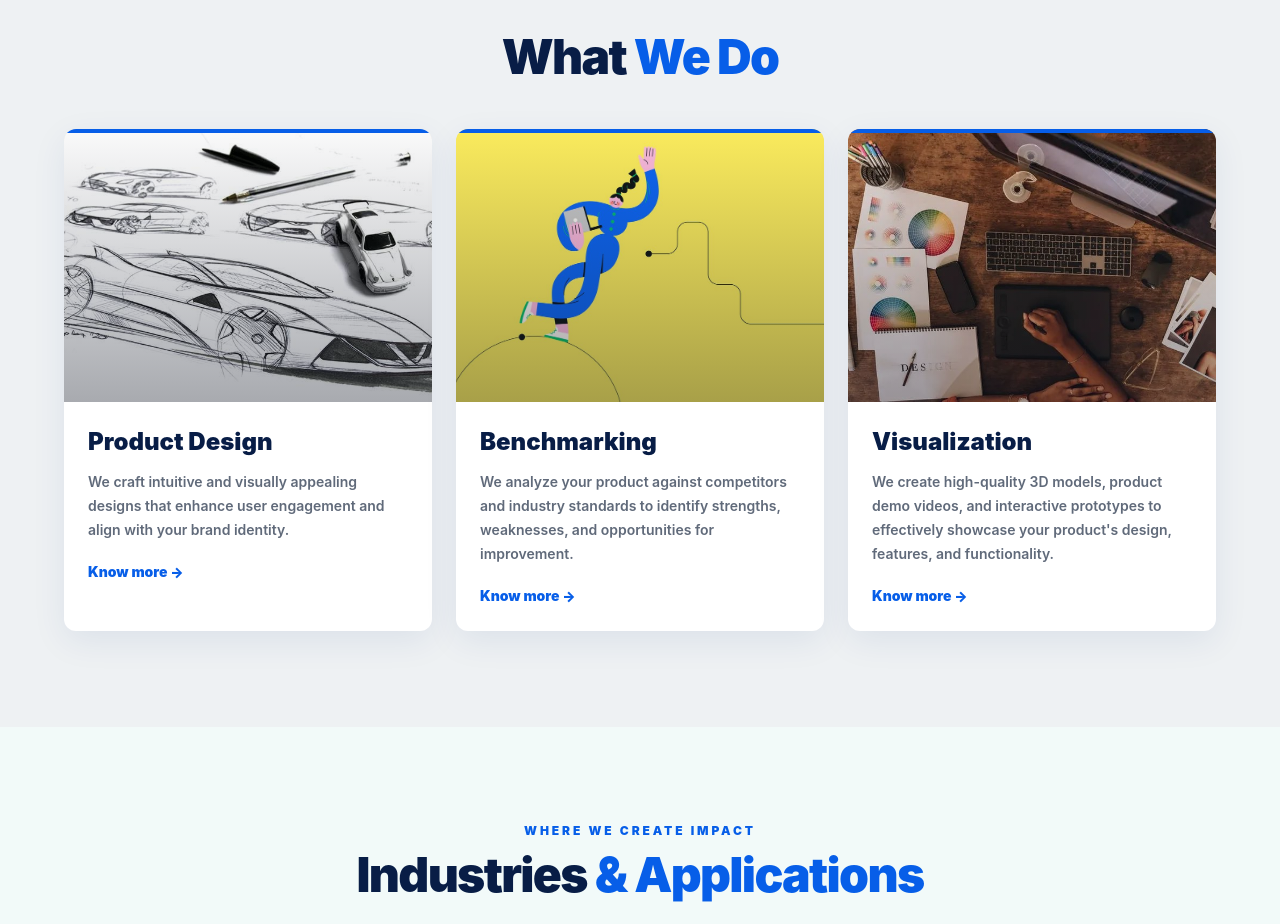
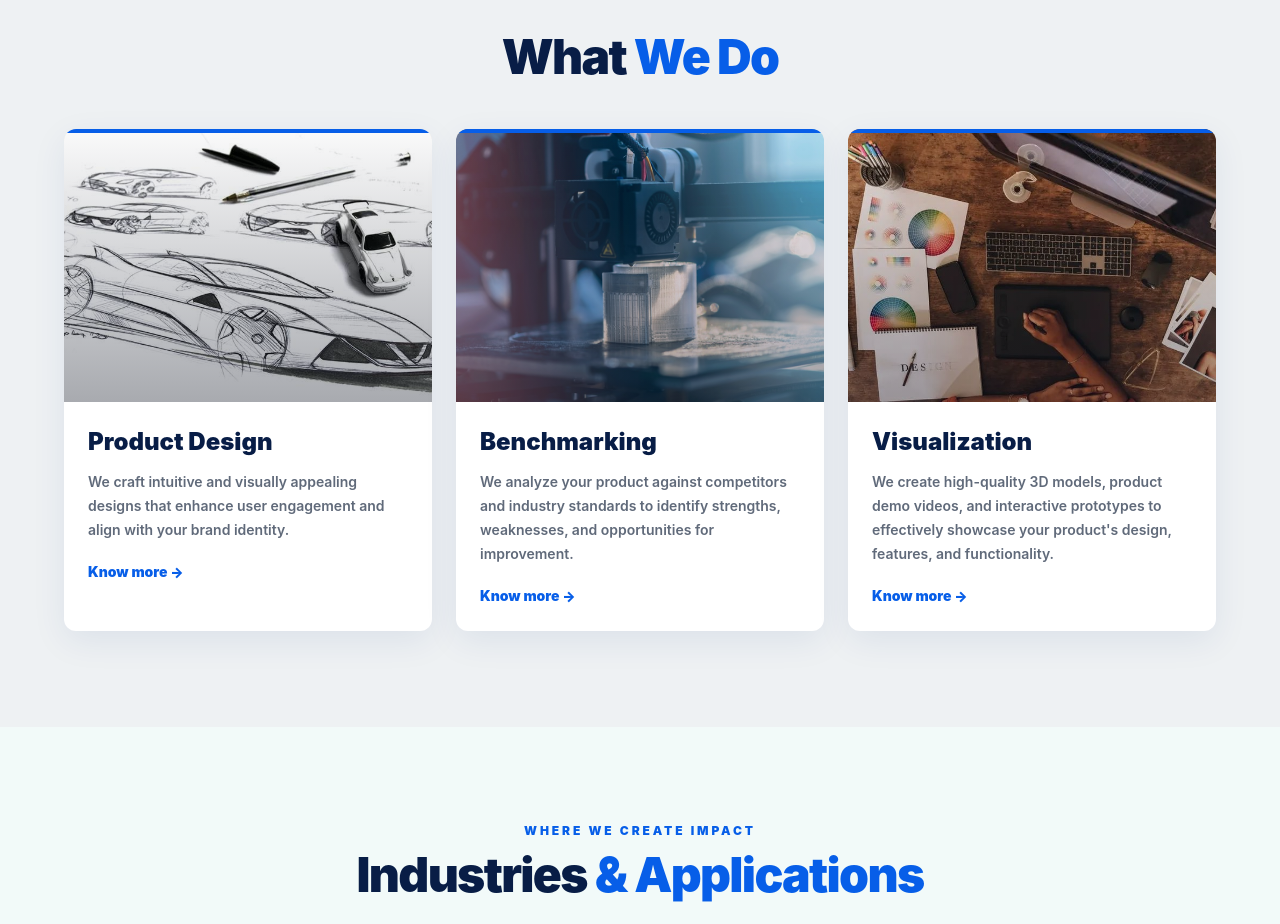
Before and after one commit to Tanzo-em/Kinesysprototypes, a Next.js app: page / in a window 1280 px wide. Shown: the part 2580-3504 px from the top of the page. Built offline with nearby package versions, Linux system fonts and the light colour scheme.

Commit message:
Update homepage benchmarking image

```diff
--- a/app/page.tsx
+++ b/app/page.tsx
@@ -36,7 +36,7 @@ const services = [
   {
     title: "Benchmarking",
     href: "/services/benchmarking",
-    image: "/figma/blue-illustration.jpg",
+    image: "/services/benchmarking-3d-printing.jpg",
     copy: "We analyze your product against competitors and industry standards to identify strengths, weaknesses, and opportunities for improvement.",
   },
   {
```
